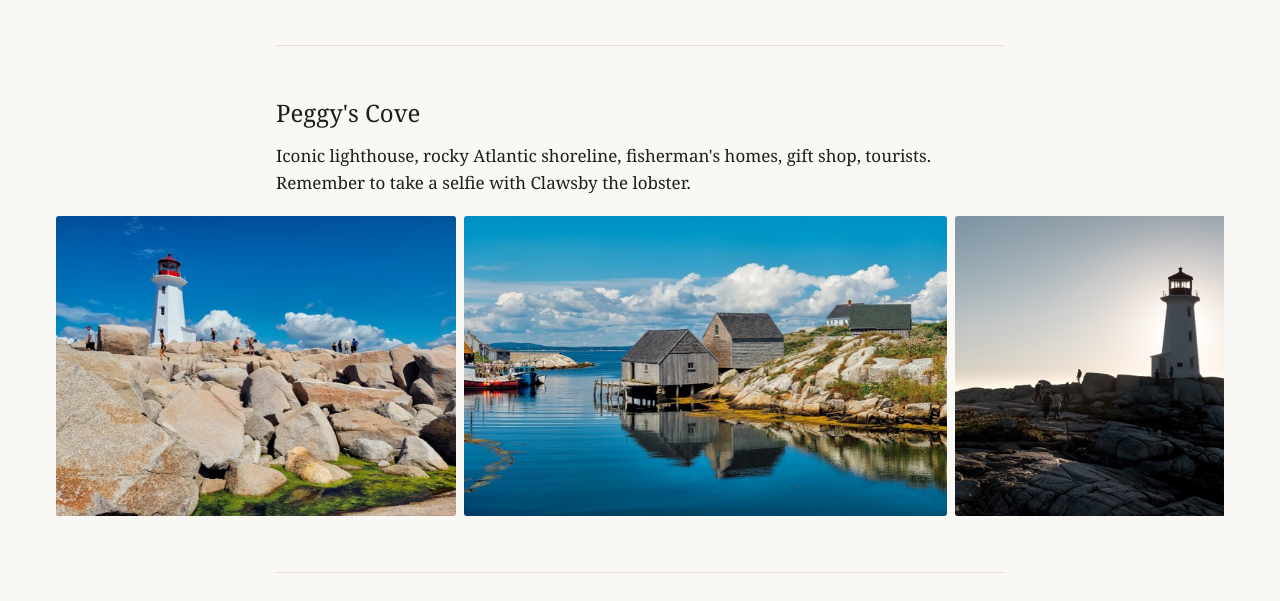
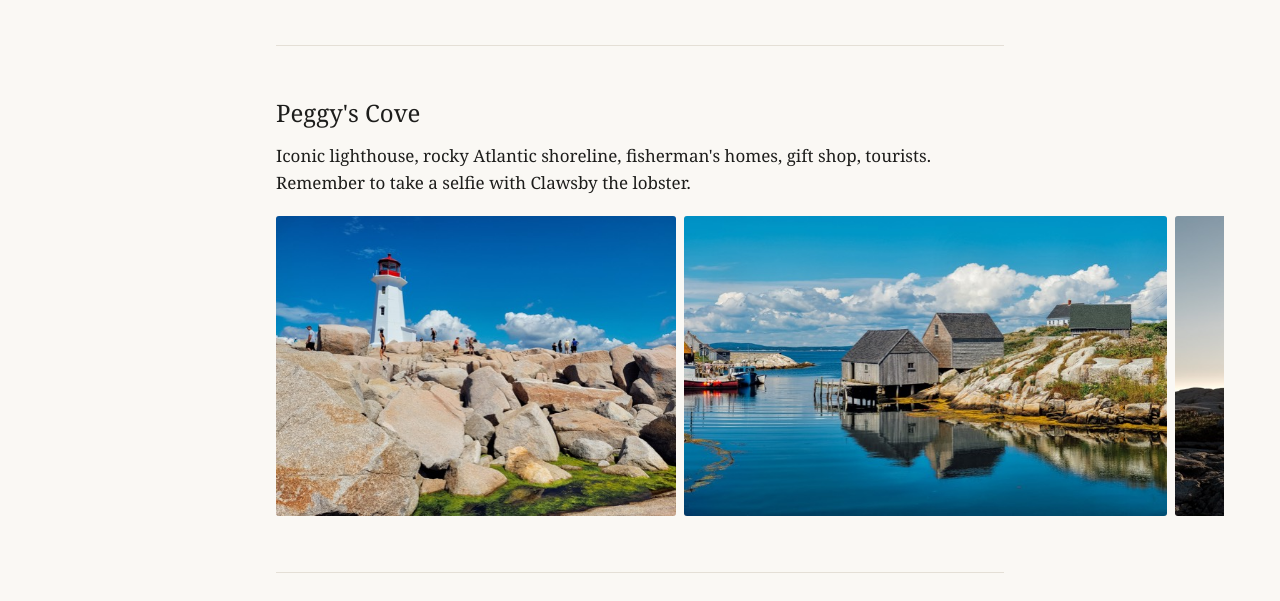
Before and after one commit to matthewpereira/halifax-recommendations, a plain HTML site: page index.html in a window 1280 px wide. Shown: the part 199-800 px from the top of the page. Drawn offline with Linux system fonts and the light colour scheme.

Commit message:
Align photo strips with text column

```diff
--- a/style.css
+++ b/style.css
@@ -11,10 +11,10 @@ a{color:var(--accent)}
 nav a{text-decoration:none}
 section{padding-top:48px;margin-top:48px;border-top:1px solid var(--rule)}
 p{margin:0 0 1em}
-.strip{display:flex;gap:8px;overflow-x:auto;scroll-snap-type:x mandatory;margin:20px -16px 0;padding:0 16px 8px;scrollbar-width:thin}
+.strip{display:flex;gap:8px;overflow-x:auto;scroll-snap-type:x mandatory;margin:20px -16px 0;padding:0 16px 8px;scrollbar-width:thin;scroll-padding-inline:16px}
 .ph{flex:none;scroll-snap-align:start}
 .ph img{display:block;height:240px;width:auto;border-radius:3px;background:var(--rule)}
-@media (min-width:800px){.strip{margin:20px calc((760px - min(100vw,1200px))/2) 0;padding:0 calc((min(100vw,1200px) - 760px)/2 + 16px) 8px}.ph img{height:300px}}
+@media (min-width:800px){.strip{margin:20px calc((760px - min(100vw,1200px))/2) 0;padding:0 calc((min(100vw,1200px) - 760px)/2) 8px;scroll-padding-inline:calc((min(100vw,1200px) - 760px)/2)}.ph img{height:300px}}
 .rest{margin:0}.rest div{padding:.5em 0;border-bottom:1px solid var(--rule)}
 dt{font-weight:bold}dd{margin:0;color:var(--muted)}
 ol{padding-left:1.2em}li{margin-bottom:1.5em}
```
